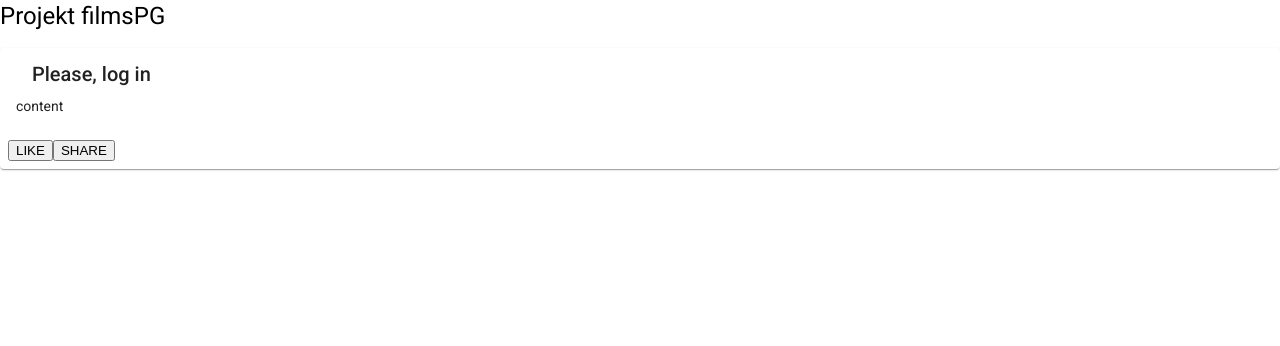
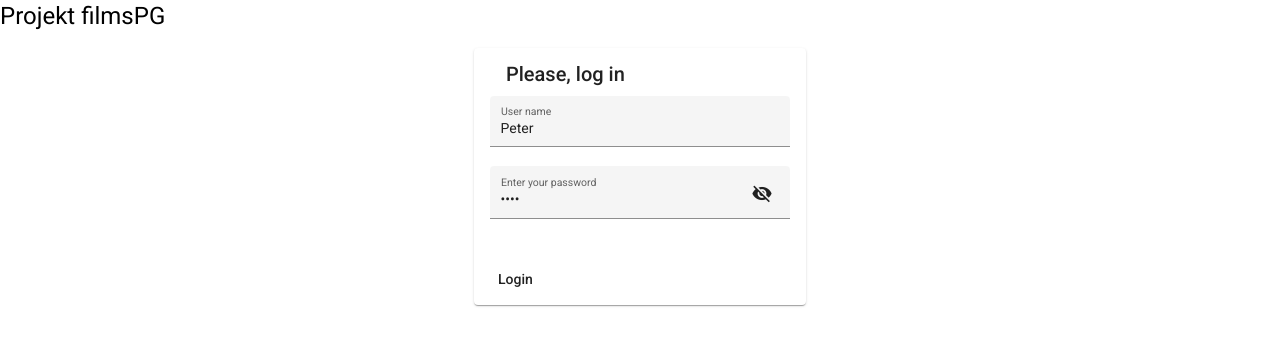
Before and after one commit to PeterGursky/tsystems-2022, an Angular app in the folder filmsPG/: page /login in a window 1280 px wide. Shown: the top 346 px of the page. Built offline with nearby package versions, Linux system fonts and the light colour scheme.

Commit message:
login form

```diff
--- a/filmsPG/src/app/login/login.component.css
+++ b/filmsPG/src/app/login/login.component.css
@@ -0,0 +1,8 @@
+mat-card {
+  width: 300px;
+  margin: auto;
+}
+
+mat-form-field {
+  display: block;
+}
--- a/filmsPG/src/app/login/login.component.html
+++ b/filmsPG/src/app/login/login.component.html
@@ -1,12 +1,25 @@
+<form (ngSubmit)="onSubmit()">
   <mat-card class="example-card">
     <mat-card-header>
       <mat-card-title>Please, log in</mat-card-title>
     </mat-card-header>
     <mat-card-content>
-    content
+      <mat-form-field appearance="fill">
+        <mat-label>User name</mat-label>
+        <input matInput [(ngModel)]="auth.name" name="name">
+      </mat-form-field>
+
+      <mat-form-field appearance="fill">
+        <mat-label>Enter your password</mat-label>
+        <input matInput [type]="hide ? 'password' : 'text'" [(ngModel)]="auth.password" name="pass">
+        <button mat-icon-button matSuffix (click)="hide = !hide" [attr.aria-label]="'Hide password'"
+          [attr.aria-pressed]="hide">
+          <mat-icon>{{hide ? 'visibility_off' : 'visibility'}}</mat-icon>
+        </button>
+      </mat-form-field>
     </mat-card-content>
     <mat-card-actions>
-    <button mat-button>LIKE</button>
-    <button mat-button>SHARE</button>
+      <button mat-button type="submit">Login</button>
     </mat-card-actions>
   </mat-card>
+</form>
--- a/filmsPG/src/app/login/login.component.ts
+++ b/filmsPG/src/app/login/login.component.ts
@@ -7,11 +7,19 @@ import { Auth } from 'src/entities/auth';
   styleUrls: ['./login.component.css']
 })
 export class LoginComponent implements OnInit {
-  auth = new Auth();
+  auth = new Auth("Peter", "upjs");
+  hide = true;
 
   constructor() { }
 
   ngOnInit(): void {
   }
 
+  getAuth() {
+    return JSON.stringify(this.auth);
+  }
+
+  onSubmit() {
+    console.log("Submit");
+  }
 }
--- a/filmsPG/src/entities/auth.ts
+++ b/filmsPG/src/entities/auth.ts
@@ -1,6 +1,6 @@
 export class Auth {
   constructor(
-    public login: string = '',
+    public name: string = '',
     public password: string = ''
   ){}
 }
--- /dev/null
+++ b/filmsPG/src/modules/material.module.ts
@@ -0,0 +1,23 @@
+import { NgModule } from '@angular/core';
+import {MatTableModule} from '@angular/material/table';
+import {MatCardModule} from '@angular/material/card';
+import {MatButtonModule} from '@angular/material/button';
+import {MatFormFieldModule} from '@angular/material/form-field';
+import {MatInputModule} from '@angular/material/input';
+import {MatIconModule} from '@angular/material/icon';
+
+const modules = [
+  MatTableModule,
+  MatCardModule,
+  MatButtonModule,
+  MatFormFieldModule,
+  MatInputModule,
+  MatIconModule
+];
+
+@NgModule({
+  declarations: [],
+  imports: modules,
+  exports: modules
+})
+export class MaterialModule { }
```
Also changed, not shown: filmsPG/src/app/app.module.ts (+4 -4 lines). Lines whose indentation alone changed are shown as unchanged.
